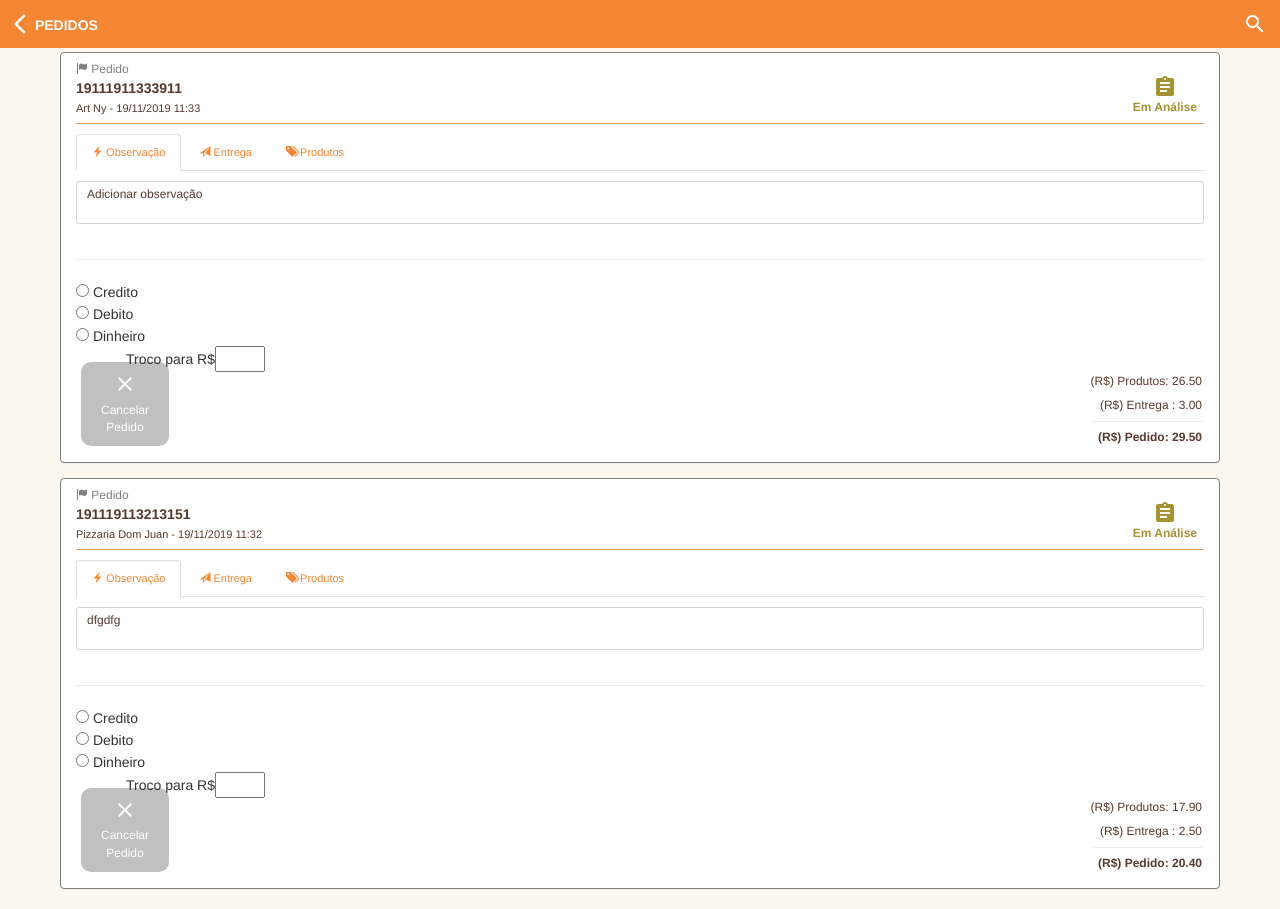
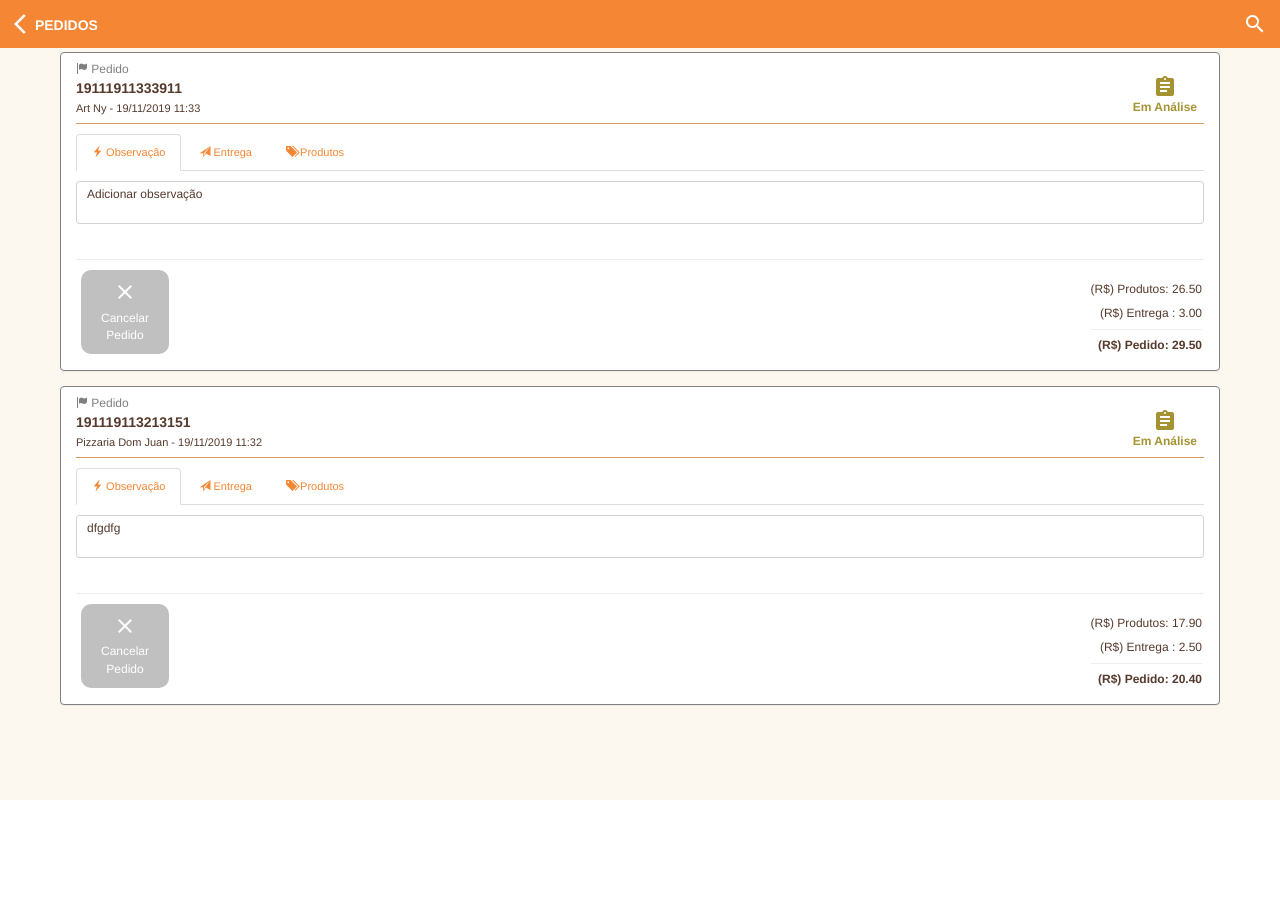
Before and after one commit to NaujOinotna/resthouse, a Flask app: page /pedido in a window 1280 px wide. After the commit the page ends 800 px from the top, so only its background shows below. Run offline with Flask 2, Linux system fonts and the light colour scheme; a user stored in the database is signed in; data comes from the database, SQL or seed files in the repository; some libraries are stand-ins or nearby versions.

Commit message:
Radios forma pagamento

```diff
--- a/app/templates/pedidos.html
+++ b/app/templates/pedidos.html
@@ -191,21 +191,22 @@
 														    } else {
 														        document.getElementById('Troco').style.display = 'none';
 														    }
-														    document.getElementById('btnFinalizarPedido').disabled = false
+														    document.getElementById('btnFinalizarPedido').style.display = 'block';
 														}
 
 														</script>
 
-													    <input type="radio" onclick="javascript:formaPagamentoCheck();" name="forma_pagamento" value="credito" id="CreditoRadio"> Credito<br>
-														<input type="radio" onclick="javascript:formaPagamentoCheck();" name="forma_pagamento" value="debito" id="DebitoRadio"> Debito<br>
-														<input type="radio" onclick="javascript:formaPagamentoCheck();" name="forma_pagamento" value="dinheiro" id="DinheiroRadio"> Dinheiro<br>
-														<span style="padding-left:50px" id="Troco">Troco para R$<input type="number" min="1" step="any" style="width:50px" id="TrocoParaInput"/></span><br>
 
 														{% if pedido.situacao == "1" %}
+														    <input type="radio" onclick="javascript:formaPagamentoCheck();" name="forma_pagamento" value="credito" id="CreditoRadio"> Credito<br>
+															<input type="radio" onclick="javascript:formaPagamentoCheck();" name="forma_pagamento" value="debito" id="DebitoRadio"> Debito<br>
+															<input type="radio" onclick="javascript:formaPagamentoCheck();" name="forma_pagamento" value="dinheiro" id="DinheiroRadio"> Dinheiro<br>
+															<span style="padding-left:50px" id="Troco" display:none>Troco para R$<input type="number" min="1" step="any" style="width:50px" id="TrocoParaInput"/></span><br>
+
 															<span class="badge badge-pill badge-light pull-left" style="background:#F58634; margin-top:-10px; margin-right:-1px; margin-bottom:5px">
-																		<button name="btnFinalizarPedido" style="color:white; font-size:12px"	type="button" class="btnFinalizarPedido btn btn-link" value='{"id":"{{pedido.id}}", "agenda_entrega":"{{pedido.assoc.agenda_entrega}}"}' id="btnFinalizarPedido" disabled>
-																			<i class="material-icons" style="color:white">done</i><br>Finalizar<br>Compra
-																		</button>
+																<button name="btnFinalizarPedido" style="color:white; font-size:12px"	type="button" class="btnFinalizarPedido btn btn-link" value='{"id":"{{pedido.id}}", "agenda_entrega":"{{pedido.assoc.agenda_entrega}}"}' id="btnFinalizarPedido" display:none>
+																	<i class="material-icons" style="color:white">done</i><br>Finalizar<br>Compra
+																</button>
 															</span>
 														{% endif %}
 
```
